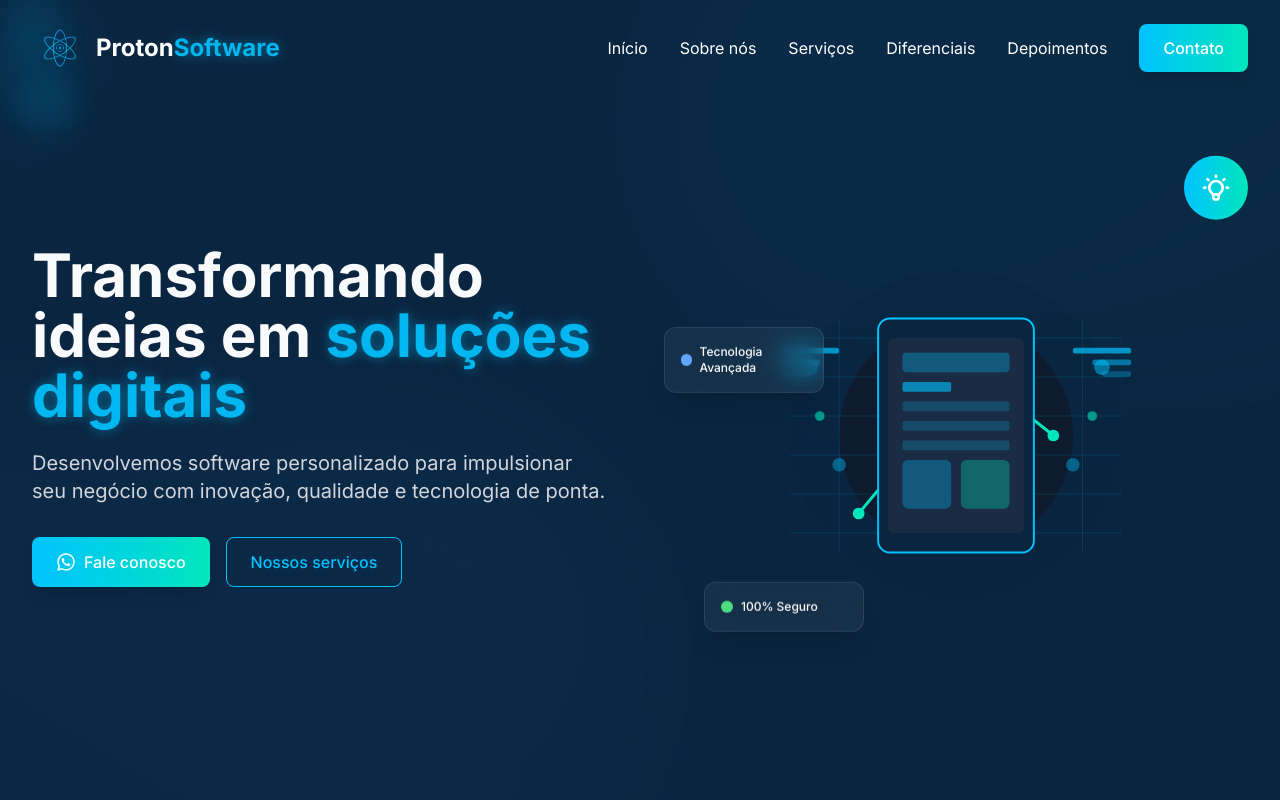
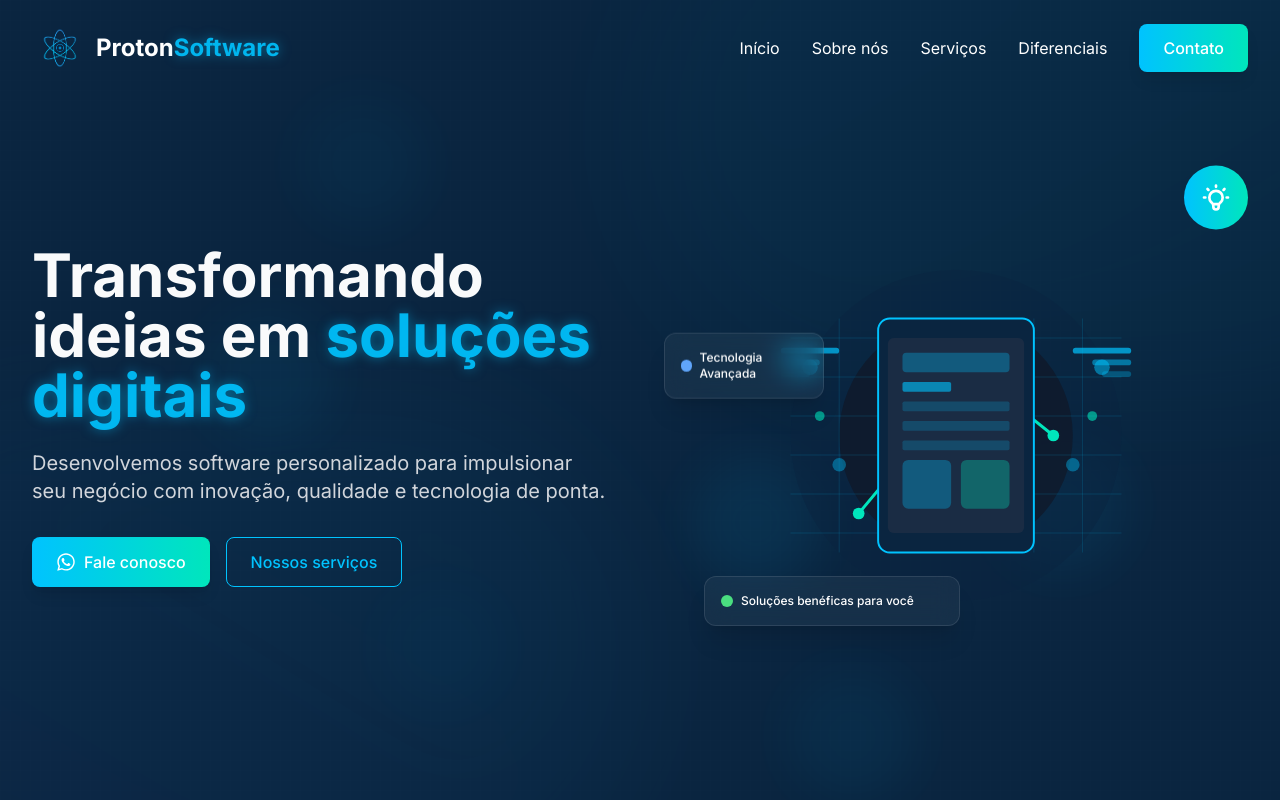
Before and after one commit to GustavoAlmeidaPuff/protonpage, a React (Vite) app: page / in a window 1280 px wide. Shown: the top 800 px of the page. Built offline with nearby package versions, Linux system fonts and the light colour scheme.

Commit message:
Remove seção de depoimentos temporariamente, ajusta informações de contato e modifica o envio de mensagens no formulário para WhatsApp.

```diff
--- a/src/App.tsx
+++ b/src/App.tsx
@@ -18,7 +18,9 @@ function App() {
           <About />
           <Services />
           <Differentials />
+          {/* Seção de depoimentos temporariamente removida
           <Testimonials />
+          */}
           <Contact />
         </main>
         <Footer />
--- a/src/components/Footer.tsx
+++ b/src/components/Footer.tsx
@@ -1,6 +1,6 @@
 import { motion } from 'framer-motion';
 import { useInView } from 'react-intersection-observer';
-import { FaFacebook, FaTwitter, FaInstagram, FaLinkedin, FaYoutube, FaArrowUp } from 'react-icons/fa';
+import { FaInstagram, FaLinkedin, FaArrowUp } from 'react-icons/fa';
 
 const Footer = () => {
   const scrollToTop = () => {
@@ -39,19 +39,10 @@ const Footer = () => {
             </p>
             <div className="flex gap-4">
               <a href="#" className="text-gray-400 hover:text-secondary transition-colors">
-                <FaFacebook className="h-5 w-5" />
-              </a>
-              <a href="#" className="text-gray-400 hover:text-secondary transition-colors">
-                <FaTwitter className="h-5 w-5" />
-              </a>
-              <a href="#" className="text-gray-400 hover:text-secondary transition-colors">
                 <FaInstagram className="h-5 w-5" />
               </a>
               <a href="#" className="text-gray-400 hover:text-secondary transition-colors">
                 <FaLinkedin className="h-5 w-5" />
-              </a>
-              <a href="#" className="text-gray-400 hover:text-secondary transition-colors">
-                <FaYoutube className="h-5 w-5" />
               </a>
             </div>
           </div>
@@ -83,10 +74,8 @@ const Footer = () => {
           <div>
             <h3 className="text-lg font-semibold text-white mb-6">Contato</h3>
             <ul className="space-y-3 text-gray-300">
-              <li>Av. Paulista, 1000 - Bela Vista</li>
-              <li>São Paulo - SP, 01310-100</li>
-              <li className="pt-2">+55 (11) 99999-9999</li>
-              <li className="text-secondary">contato@protonsoftware.com.br</li>
+              <li className="pt-2">+55 51 99945-6935</li>
+              <li className="text-secondary">proton.hello.world@gmail.com</li>
             </ul>
           </div>
         </div>
--- a/src/components/Header.tsx
+++ b/src/components/Header.tsx
@@ -60,7 +60,6 @@ const Header = () => {
           <a href="#sobre" className="text-white hover:text-secondary transition-colors">Sobre nós</a>
           <a href="#servicos" className="text-white hover:text-secondary transition-colors">Serviços</a>
           <a href="#diferenciais" className="text-white hover:text-secondary transition-colors">Diferenciais</a>
-          <a href="#depoimentos" className="text-white hover:text-secondary transition-colors">Depoimentos</a>
           <a href="#contato" className="btn-primary">Contato</a>
         </motion.nav>
 
@@ -103,7 +102,6 @@ const Header = () => {
             <a href="#sobre" className="text-white py-2 border-b border-gray-800">Sobre nós</a>
             <a href="#servicos" className="text-white py-2 border-b border-gray-800">Serviços</a>
             <a href="#diferenciais" className="text-white py-2 border-b border-gray-800">Diferenciais</a>
-            <a href="#depoimentos" className="text-white py-2 border-b border-gray-800">Depoimentos</a>
             <a href="#contato" className="btn-primary text-center mt-2">Contato</a>
           </div>
         </motion.div>
--- a/src/components/Hero.tsx
+++ b/src/components/Hero.tsx
@@ -1,7 +1,20 @@
 import { motion } from 'framer-motion';
 import { FaWhatsapp } from 'react-icons/fa';
+import { useState, useEffect } from 'react';
 
 const Hero = () => {
+  // Estado para controlar a animação contínua
+  const [reduceAnimations, setReduceAnimations] = useState(false);
+
+  // Após 5 segundos, reduzimos as animações para evitar o carregamento infinito
+  useEffect(() => {
+    const timer = setTimeout(() => {
+      setReduceAnimations(true);
+    }, 5000);
+
+    return () => clearTimeout(timer);
+  }, []);
+
   return (
     <section id="inicio" className="min-h-screen pt-24 pb-16 relative overflow-hidden flex items-center">
       {/* Background Elements */}
@@ -10,8 +23,8 @@ const Hero = () => {
         <div className="absolute top-0 right-0 w-2/3 h-2/3 bg-gradient-to-br from-secondary/20 to-accent/10 rounded-full filter blur-3xl opacity-20 transform translate-x-1/4 -translate-y-1/4"></div>
         <div className="absolute bottom-0 left-0 w-2/3 h-2/3 bg-gradient-to-tr from-purple-500/10 to-secondary/20 rounded-full filter blur-3xl opacity-20 transform -translate-x-1/4 translate-y-1/4"></div>
 
-        {/* Animated particles */}
-        {[...Array(6)].map((_, i) => (
+        {/* Animated particles - limitados para evitar loop infinito */}
+        {!reduceAnimations && [...Array(6)].map((_, i) => (
           <motion.div
             key={i}
             className="absolute w-32 h-32 rounded-full bg-secondary/20 filter blur-xl"
@@ -24,21 +37,32 @@ const Hero = () => {
             animate={{
               x: [
                 Math.random() * 100 - 50 + "%",
-                Math.random() * 100 - 50 + "%",
                 Math.random() * 100 - 50 + "%"
               ],
               y: [
-                Math.random() * 100 - 50 + "%",
                 Math.random() * 100 - 50 + "%",
                 Math.random() * 100 - 50 + "%"
               ],
               opacity: [Math.random() * 0.3 + 0.1, Math.random() * 0.3 + 0.1]
             }}
             transition={{
-              repeat: Infinity,
+              repeat: reduceAnimations ? 0 : 1,
               repeatType: "reverse",
-              duration: Math.random() * 10 + 20,
+              duration: Math.random() * 5 + 5,
               ease: "easeInOut"
+            }}
+          />
+        ))}
+
+        {/* Partículas estáticas para substituir as animadas quando reduceAnimations for verdadeiro */}
+        {reduceAnimations && [...Array(6)].map((_, i) => (
+          <div
+            key={i}
+            className="absolute w-32 h-32 rounded-full bg-secondary/20 filter blur-xl"
+            style={{
+              left: `${Math.random() * 80 + 10}%`,
+              top: `${Math.random() * 80 + 10}%`,
+              opacity: Math.random() * 0.3 + 0.1
             }}
           />
         ))}
@@ -105,11 +129,15 @@ const Hero = () => {
                 }}
               />
 
-              {/* Floating elements */}
+              {/* Floating elements - com animações leves */}
               <motion.div
                 className="absolute top-0 right-0 bg-gradient-to-r from-secondary to-accent rounded-full w-16 h-16 flex items-center justify-center text-white"
-                animate={{ y: [0, -15, 0] }}
-                transition={{ repeat: Infinity, duration: 3, ease: "easeInOut" }}
+                animate={{ y: reduceAnimations ? 0 : [0, -10, 0] }}
+                transition={{
+                  repeat: reduceAnimations ? 0 : 2,
+                  duration: 2,
+                  ease: "easeInOut"
+                }}
               >
                 <svg xmlns="http://www.w3.org/2000/svg" className="h-8 w-8" fill="none" viewBox="0 0 24 24" stroke="currentColor">
                   <path strokeLinecap="round" strokeLinejoin="round" strokeWidth={2} d="M9.663 17h4.673M12 3v1m6.364 1.636l-.707.707M21 12h-1M4 12H3m3.343-5.657l-.707-.707m2.828 9.9a5 5 0 117.072 0l-.548.547A3.374 3.374 0 0014 18.469V19a2 2 0 11-4 0v-.531c0-.895-.356-1.754-.988-2.386l-.548-.547z" />
@@ -117,20 +145,29 @@ const Hero = () => {
               </motion.div>
 
               <motion.div
-                className="absolute bottom-10 left-10 glass-effect rounded-xl p-4 w-40"
-                animate={{ y: [0, 10, 0] }}
-                transition={{ repeat: Infinity, duration: 4, ease: "easeInOut" }}
+                className="absolute bottom-10 left-10 glass-effect rounded-xl p-4 w-64"
+                animate={{ y: reduceAnimations ? 0 : [0, 8, 0] }}
+                transition={{
+                  repeat: reduceAnimations ? 0 : 2,
+                  duration: 2.5,
+                  ease: "easeInOut"
+                }}
               >
                 <div className="flex items-center gap-2">
                   <div className="bg-green-400 rounded-full w-3 h-3"></div>
-                  <p className="text-xs text-white font-medium">100% Seguro</p>
+                  <p className="text-xs text-white font-medium">Soluções benéficas para você</p>
                 </div>
               </motion.div>
 
               <motion.div
                 className="absolute top-1/3 left-0 glass-effect rounded-xl p-4 w-40"
-                animate={{ y: [0, -10, 0] }}
-                transition={{ repeat: Infinity, duration: 5, ease: "easeInOut", delay: 0.5 }}
+                animate={{ y: reduceAnimations ? 0 : [0, -8, 0] }}
+                transition={{
+                  repeat: reduceAnimations ? 0 : 2,
+                  duration: 2.2,
+                  ease: "easeInOut",
+                  delay: 0.3
+                }}
               >
                 <div className="flex items-center gap-2">
                   <div className="bg-blue-400 rounded-full w-3 h-3"></div>
```
Also changed, not shown: src/components/Contact.tsx (+21 -118 lines).
